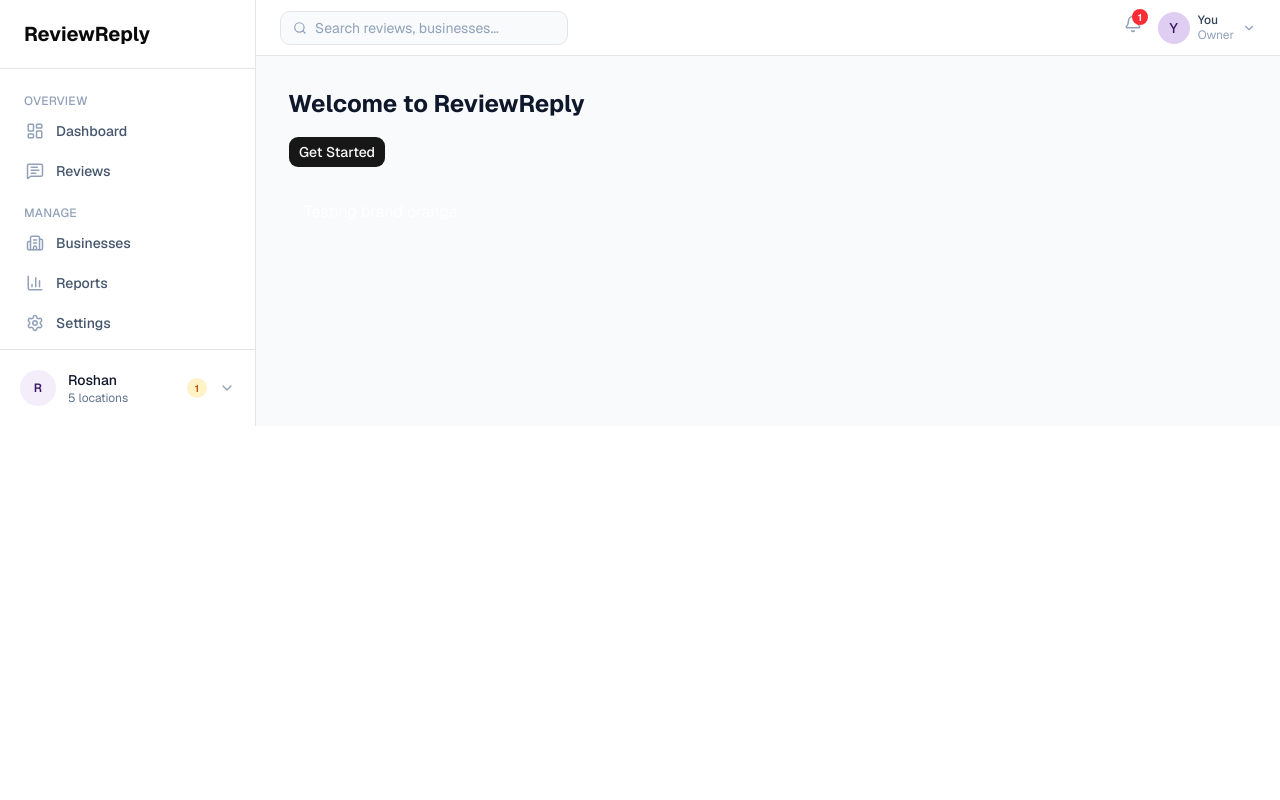
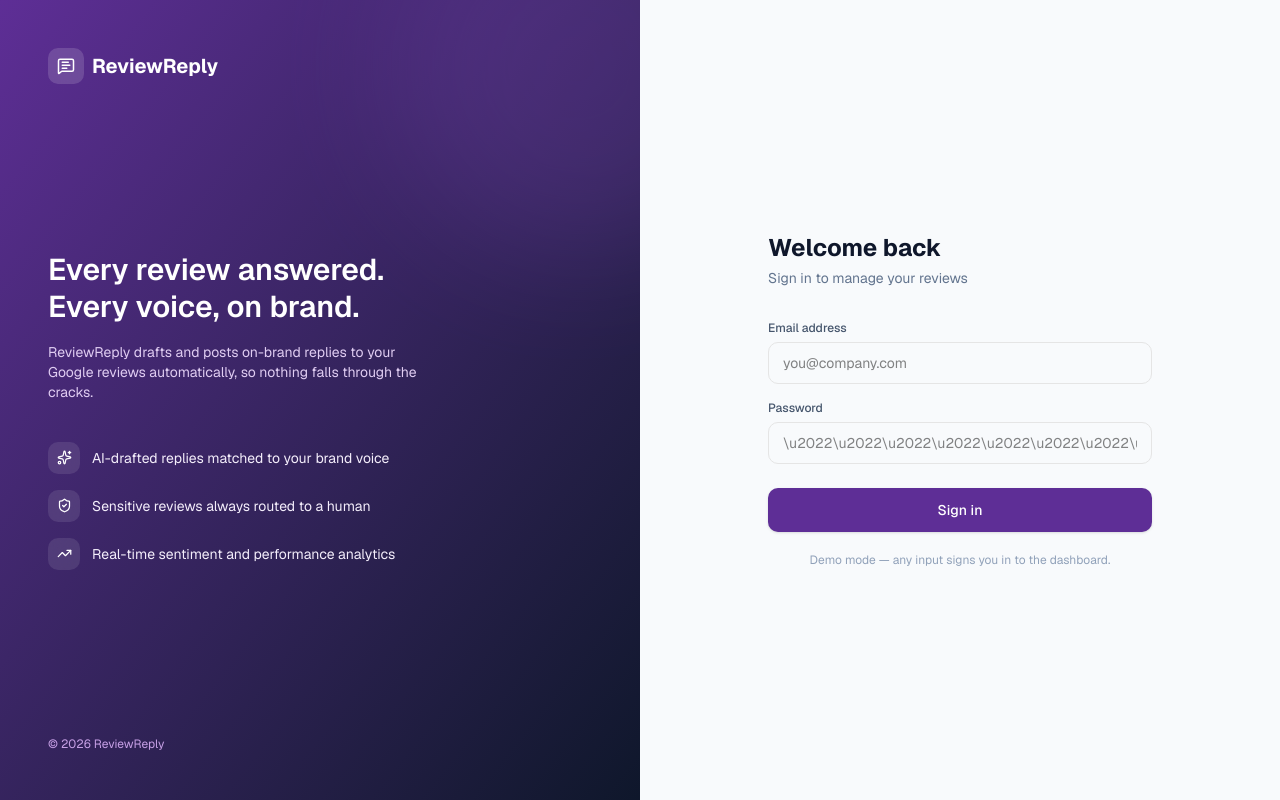
Before and after one commit to somayasaberi2005-cmd/reviewreply-frontend, a Next.js app: page / in a window 1280 px wide. Built offline with nearby package versions, Linux system fonts and the light colour scheme.

Commit message:
Add branded login page, 404 page, route loading state, hover animations, and fix Viewer permissions on Businesses page

```diff
--- a/app/businesses/page.tsx
+++ b/app/(app)/businesses/page.tsx
@@ -6,8 +6,11 @@
 import { Business } from "@/lib/types";
 import { Skeleton } from "@/components/ui/skeleton";
 import { Building2, AlertCircle, CheckCircle2, XCircle } from "lucide-react";
+import { useUserContext } from "@/lib/user-context";
 
 export default function BusinessesPage() {
+  const { user } = useUserContext();
+  const canEditSettings = user.role === "owner" || user.role === "regional_manager";
   const [businesses, setBusinesses] = useState<Business[]>([]);
   const [loading, setLoading] = useState(true);
   const [error, setError] = useState(false);
@@ -85,7 +88,7 @@
               <p className="font-medium text-slate-900">{business.name}</p>
               <p className="text-sm text-slate-500 mt-1">{business.city}, {business.state}</p>
 
-              {!business.googleConnected && (
+              {!business.googleConnected && canEditSettings && (
                 <Link
                   href="/settings"
                   className="inline-block mt-3 text-xs font-medium text-berry-700 hover:text-berry-800"
--- /dev/null
+++ b/app/(app)/layout.tsx
@@ -0,0 +1,5 @@
+import { AppShell } from "@/components/layout/AppShell";
+
+export default function AppLayout({ children }: { children: React.ReactNode }) {
+  return <AppShell>{children}</AppShell>;
+}
--- /dev/null
+++ b/app/(app)/loading.tsx
@@ -0,0 +1,7 @@
+export default function Loading() {
+  return (
+    <div className="flex items-center justify-center py-24">
+      <div className="w-6 h-6 border-2 border-berry-200 border-t-berry-600 rounded-full animate-spin" />
+    </div>
+  );
+}
--- a/app/globals.css
+++ b/app/globals.css
@@ -150,7 +150,11 @@
     @apply text-sm text-slate-500 mt-2;
   }
   .card {
-    @apply bg-white border border-border rounded-2xl shadow-sm p-5;
+    @apply bg-white border border-border rounded-2xl shadow-sm p-5 transition-all duration-200;
+  }
+  .card:hover {
+    @apply shadow-md;
+    transform: translateY(-2px);
   }
   .stat-icon {
     @apply w-10 h-10 rounded-xl flex items-center justify-center mb-3;
--- a/app/layout.tsx
+++ b/app/layout.tsx
@@ -3,7 +3,6 @@
 import { BusinessProvider } from "@/lib/business-context";
 import { UserProvider } from "@/lib/user-context";
 import { ToastProvider } from "@/lib/toast-context";
-import { AppShell } from "@/components/layout/AppShell";
 import "./globals.css";
 
 const geistSans = Geist({
@@ -30,10 +29,8 @@
       <body className="min-h-full">
         <ToastProvider>
           <UserProvider>
-          <BusinessProvider>
-            <AppShell>{children}</AppShell>
-          </BusinessProvider>
-        </UserProvider>
+            <BusinessProvider>{children}</BusinessProvider>
+          </UserProvider>
         </ToastProvider>
       </body>
     </html>
--- /dev/null
+++ b/app/not-found.tsx
@@ -0,0 +1,22 @@
+import Link from "next/link";
+import { MessageSquareText } from "lucide-react";
+
+export default function NotFound() {
+  return (
+    <div className="min-h-screen flex items-center justify-center bg-slate-50 px-6 text-center">
+      <div>
+        <div className="w-12 h-12 rounded-lg bg-berry-600 flex items-center justify-center mx-auto mb-4">
+          <MessageSquareText size={22} className="text-white" />
+        </div>
+        <p className="text-5xl font-bold text-slate-900 mb-2">404</p>
+        <p className="text-slate-500 mb-6">This page doesn&apos;t exist.</p>
+        <Link
+          href="/dashboard"
+          className="inline-block text-sm font-medium px-4 py-2 rounded-md bg-berry-600 text-white hover:bg-berry-800 transition-colors"
+        >
+          Back to Dashboard
+        </Link>
+      </div>
+    </div>
+  );
+}
--- a/app/page.tsx
+++ b/app/page.tsx
@@ -1,14 +1,98 @@
-import { Button } from "@/components/ui/button";
+"use client";
+
+import Link from "next/link";
+import { MessageSquareText, Sparkles, ShieldCheck, TrendingUp } from "lucide-react";
+
+const features = [
+  { icon: Sparkles, text: "AI-drafted replies matched to your brand voice" },
+  { icon: ShieldCheck, text: "Sensitive reviews always routed to a human" },
+  { icon: TrendingUp, text: "Real-time sentiment and performance analytics" },
+];
 
 export default function Home() {
   return (
-    <div>
-      <h1 className="text-2xl font-bold text-slate-900 mb-4">
-        Welcome to ReviewReply
-      </h1>
-      <Button>Get Started</Button>
-      <div className="bg-brand-400 text-white p-4 rounded-lg mt-4">
-        Testing brand orange
+    <div className="min-h-screen flex">
+      <div className="hidden lg:flex lg:w-1/2 relative bg-gradient-to-br from-berry-600 via-berry-700 to-slate-900 p-12 flex-col justify-between overflow-hidden">
+        <div className="absolute top-0 right-0 w-96 h-96 bg-berry-400 rounded-full blur-3xl opacity-20 -translate-y-1/3 translate-x-1/3" />
+        <div className="absolute bottom-0 left-0 w-80 h-80 bg-berry-300 rounded-full blur-3xl opacity-10 translate-y-1/3 -translate-x-1/3" />
+
+        <div className="relative z-10 flex items-center gap-2">
+          <div className="w-9 h-9 rounded-lg bg-white/15 backdrop-blur-sm flex items-center justify-center">
+            <MessageSquareText size={18} className="text-white" />
+          </div>
+          <span className="text-xl font-bold text-white">ReviewReply</span>
+        </div>
+
+        <div className="relative z-10">
+          <p className="text-3xl font-semibold text-white leading-tight mb-4">
+            Every review answered.
+            <br />
+            Every voice, on brand.
+          </p>
+          <p className="text-berry-100 text-sm max-w-sm mb-10">
+            ReviewReply drafts and posts on-brand replies to your Google reviews automatically, so nothing falls through the cracks.
+          </p>
+
+          <div className="space-y-4">
+            {features.map((feature) => {
+              const Icon = feature.icon;
+              return (
+                <div key={feature.text} className="flex items-center gap-3">
+                  <div className="w-8 h-8 rounded-lg bg-white/10 backdrop-blur-sm flex items-center justify-center flex-shrink-0">
+                    <Icon size={15} className="text-white" />
+                  </div>
+                  <p className="text-sm text-berry-50">{feature.text}</p>
+                </div>
+              );
+            })}
+          </div>
+        </div>
+
+        <p className="relative z-10 text-xs text-berry-200">&copy; 2026 ReviewReply</p>
+      </div>
+
+      <div className="w-full lg:w-1/2 flex items-center justify-center bg-slate-50 px-6 py-12">
+        <div className="w-full max-w-sm">
+          <div className="lg:hidden flex items-center gap-2 mb-8 justify-center">
+            <div className="w-9 h-9 rounded-lg bg-berry-600 flex items-center justify-center">
+              <MessageSquareText size={18} className="text-white" />
+            </div>
+            <span className="text-xl font-bold text-slate-900">ReviewReply</span>
+          </div>
+
+          <p className="text-2xl font-bold text-slate-900 mb-1">Welcome back</p>
+          <p className="text-sm text-slate-500 mb-8">Sign in to manage your reviews</p>
+
+          <div className="space-y-4 mb-6">
+            <div>
+              <label className="text-xs font-medium text-slate-600 block mb-1.5">Email address</label>
+              <input
+                type="email"
+                placeholder="you@company.com"
+                className="w-full text-sm border border-border rounded-lg px-3.5 py-2.5 focus:outline-none focus:ring-2 focus:ring-berry-200 focus:border-berry-400 transition-colors"
+              />
+            </div>
+            <div>
+              <label className="text-xs font-medium text-slate-600 block mb-1.5">Password</label>
+              <input
+                type="password"
+                placeholder="\u2022\u2022\u2022\u2022\u2022\u2022\u2022\u2022"
+                className="w-full text-sm border border-border rounded-lg px-3.5 py-2.5 focus:outline-none focus:ring-2 focus:ring-berry-200 focus:border-berry-400 transition-colors"
+              />
+            </div>
+          </div>
+
+          <Link
+            href="/dashboard"
+            className="block text-center text-sm font-medium px-4 py-3 rounded-lg bg-berry-600 text-white hover:bg-berry-800 transition-colors shadow-sm"
+          >
+            Sign in
+          </Link>
+
+          <p className="text-xs text-slate-400 text-center mt-5">
+            Demo mode &mdash; any input signs you in to the dashboard.
+          </p>
+        </div>
       </div>
     </div>
   );
--- a/components/layout/AppShell.tsx
+++ b/components/layout/AppShell.tsx
@@ -1,14 +1,16 @@
 "use client";
 
-import { useState, ReactNode } from "react";
+import { useState } from "react";
+import { usePathname } from "next/navigation";
 import { Menu, X } from "lucide-react";
 import { Sidebar } from "@/components/layout/Sidebar";
 import { TopbarSearch } from "@/components/layout/TopbarSearch";
 import { NotificationBell } from "@/components/layout/NotificationBell";
 import { UserMenu } from "@/components/layout/UserMenu";
 
-export function AppShell({ children }: { children: ReactNode }) {
+export function AppShell({ children }: { children: React.ReactNode }) {
   const [mobileMenuOpen, setMobileMenuOpen] = useState(false);
+  const pathname = usePathname();
 
   return (
     <div className="min-h-full flex bg-slate-50">
@@ -45,7 +47,11 @@
             <UserMenu />
           </div>
         </header>
-        <main className="flex-1 p-4 sm:p-8 overflow-x-hidden">{children}</main>
+        <main className="flex-1 p-4 sm:p-8 overflow-x-hidden">
+          <div key={pathname} className="animate-in fade-in slide-in-from-bottom-1 duration-300">
+            {children}
+          </div>
+        </main>
       </div>
     </div>
   );
```
Also changed, not shown: app/(app)/dashboard/page.tsx (line endings or trailing spaces), app/(app)/reports/page.tsx (renamed from app/reports/page.tsx), app/(app)/reviews/page.tsx (renamed from app/reviews/page.tsx), app/(app)/settings/page.tsx (renamed from app/settings/page.tsx).
